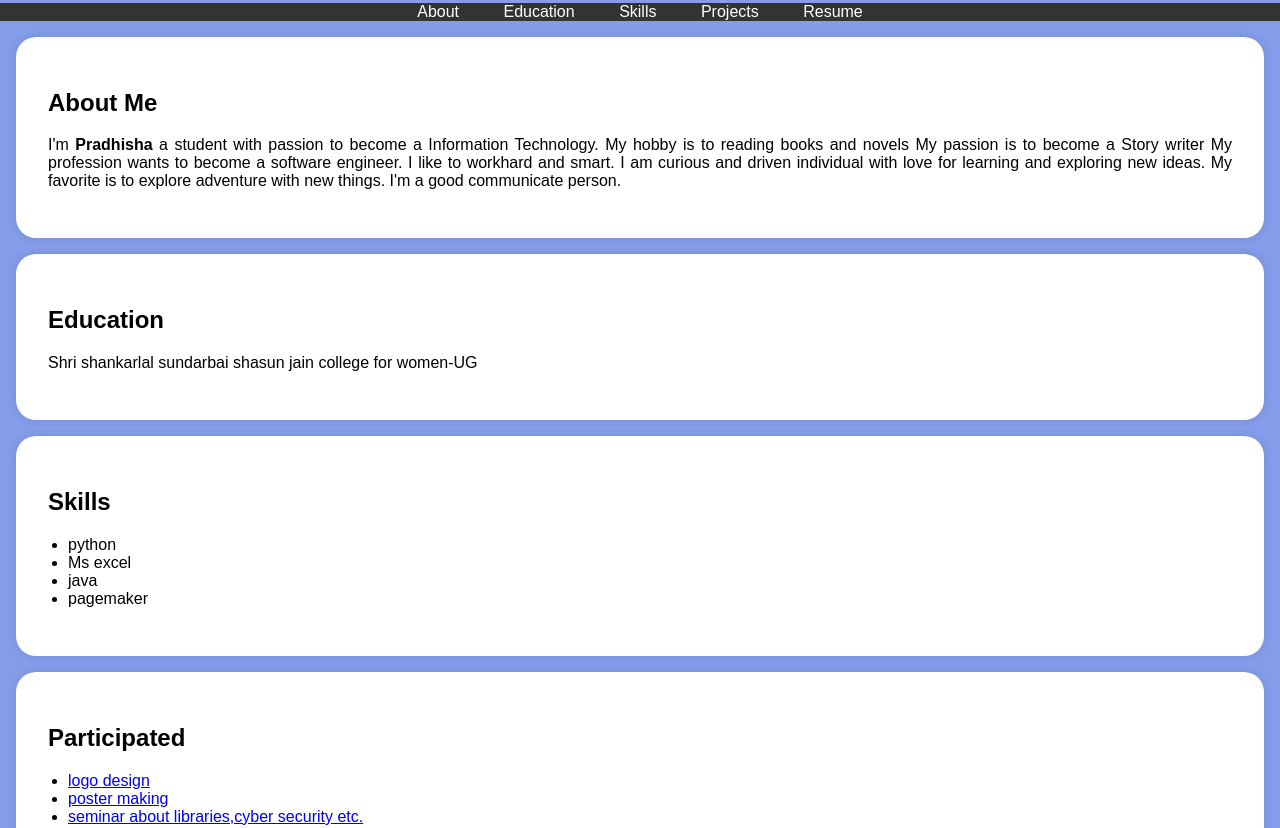
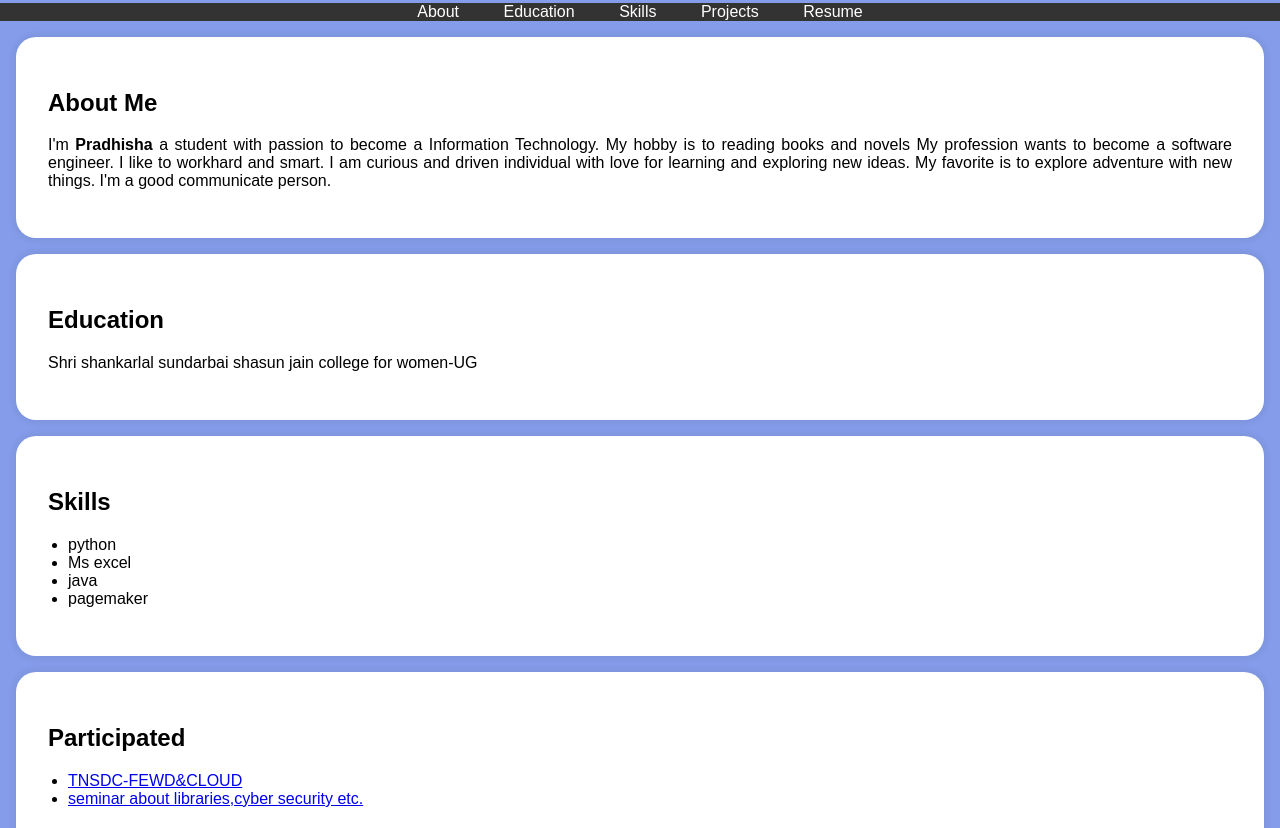
Before and after one commit to Pradhisha20/digital-portfolio, a plain HTML site: page index.html in a window 1280 px wide. Shown: the part 210-1038 px from the top of the page. Drawn offline with Linux system fonts and the light colour scheme.

Commit message:
Update index.html

```diff
--- a/index.html
+++ b/index.html
@@ -118,7 +118,6 @@
             <h2>About Me</h2>
             <p>I'm <b>Pradhisha</b> a student with passion to become a Information Technology.
             My hobby is to reading books and novels
-            My passion is to become a Story writer
             My profession wants to become a software engineer.
             I like to workhard and smart.
             I am curious and driven individual with love for learning and exploring new ideas.
@@ -154,8 +153,7 @@
         <div class="section-content">
             <h2>Participated</h2>
             <ul>
-                <li><a href="#">logo design</a></li>
-                <li><a href="#">poster making</a></li>
+                <li><a href="TNSDC-FEWD&CLOUD.df">TNSDC-FEWD&CLOUD</a></li>
                 <li><a href="#">seminar about libraries,cyber security etc.</a></li>
                 <!-- Add more project links here -->
             </ul>
```
